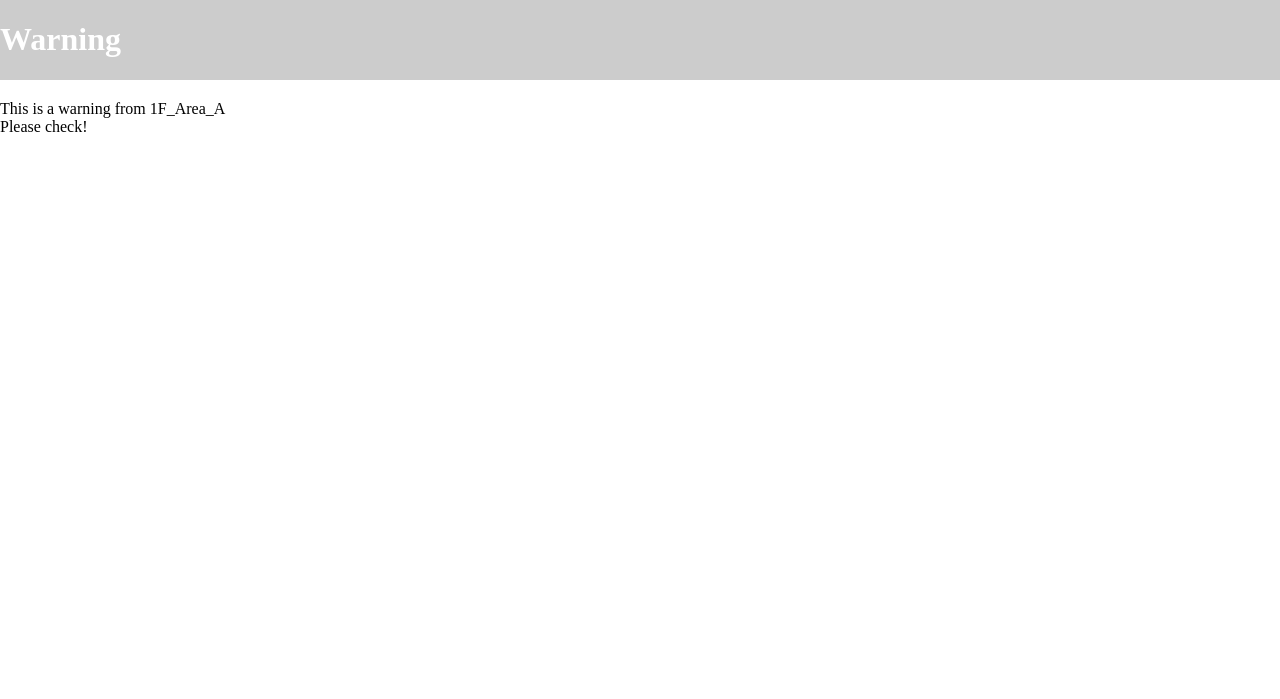
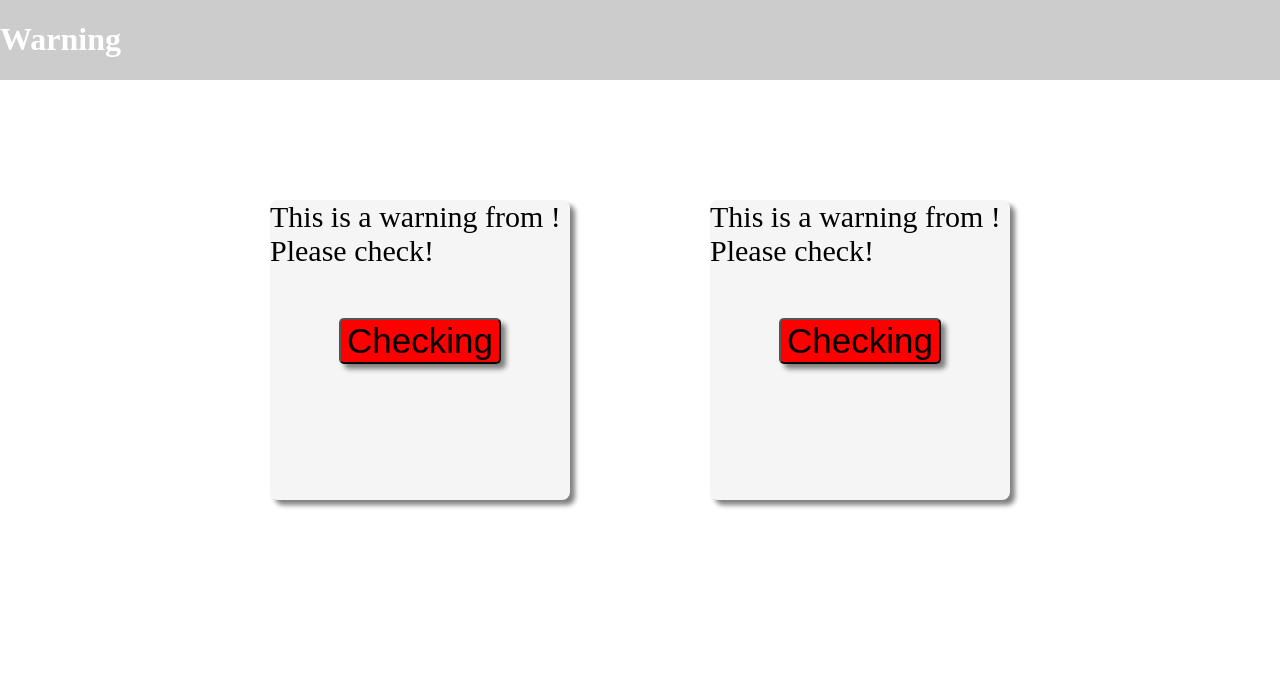
Before and after one commit to dk988860810/AI_course_project, a Flask app: the page made by static/warning.html in a window 1280 px wide. Shown: the top 699 px of the page. Run offline with Flask 3, Linux system fonts and the light colour scheme.

Commit message:
modified:   static/warning.css 	modified:   static/warning.html

```diff
--- a/static/warning.css
+++ b/static/warning.css
@@ -15,9 +15,77 @@ body {
     padding: 0;
 }
 
+/* .container {
+    top: 100px;
+    height: 600px;
+    flex: 1;               /* 让容器平均分配父容器的宽度
+    position: relative;
+}
+
+.child1{
+    position: relative;
+    top: 30%;
+    left: 30%;
+    font-size: 30px;
+    width: 300px;
+    height: 300px;
+    background-color: whitesmoke;
+    box-shadow: 5px 5px 5px gray;
+    border-radius: 8px;
+
+}
+.child2{
+    position: relative;
+    top: 30%;
+    left: 70%;
+    font-size: 30px;
+    width: 300px;
+    height: 300px;
+    background-color: whitesmoke;
+    box-shadow: 5px 5px 5px gray;
+    border-radius: 8px;
+
+} */
+
 .container {
     top: 100px;
-    height: 540px;
-    flex: 1; /* 让容器平均分配父容器的宽度 */
+    height: 600px;
+    display: flex; /* 使用 Flexbox 布局 */
+    justify-content: space-around; /* 或者使用 justify-content: space-between; */
     position: relative;
 }
+
+.child1 {
+    margin-left: 200px;
+    margin-top: 100px;
+    font-size: 30px;
+    width: 300px;
+    height: 300px;
+    background-color: whitesmoke;
+    box-shadow: 5px 5px 5px gray;
+    border-radius: 8px;
+}
+.child2{
+    margin-right: 200px;
+    margin-top: 100px;
+    font-size: 30px;
+    width: 300px;
+    height: 300px;
+    background-color: whitesmoke;
+    box-shadow: 5px 5px 5px gray;
+    border-radius: 8px;
+}
+
+
+.button{
+    border-radius: 5px;
+    background-color: red;
+    text-align: center;
+    box-shadow: 5px 5px 5px gray;
+    font-size: 35px;
+    top: 200px;
+    cursor: pointer;
+    display: block; /* 将按钮的 display 属性设置为 block */
+    margin: 50px auto 0; /* 使用 margin: 0 auto; 让按钮水平居中 */
+
+}
--- a/static/warning.html
+++ b/static/warning.html
@@ -12,18 +12,30 @@
     <header>
         <h1>Warning</h1>
     </header>
+
+
     <div class="container">
-        <div>This is a warning from <span id="clickedImageInfo"> !</span></br>
-             Please check!
+        <div class="child1">This is a warning from <span id="clickedImageInfo"> !</span></br>
+             Please check!</br>
+             <button class="button">Checking</button>
         </div>
+
+
+
+        <div class="child2">This is a warning from <span id="clickedImageInfo"> !</span></br>
+             Please check!</br>
+             <button class="button">Checking</button>
+        </div>
+
     </div>
+
     <script>
         // 获取 URL 参数
         const urlParams = new URLSearchParams(window.location.search);
         const clickedImage = urlParams.get('clickedImage');
 
         // 显示被点击的图片信息
-        const clickedImageInfoElement = document.getElementById('clickedImageInfo');
+        const clickedImageInfoElement1 = document.getElementById('clickedImageInfo');
         clickedImageInfoElement.textContent = `${clickedImage}`;
     </script>
 
```
